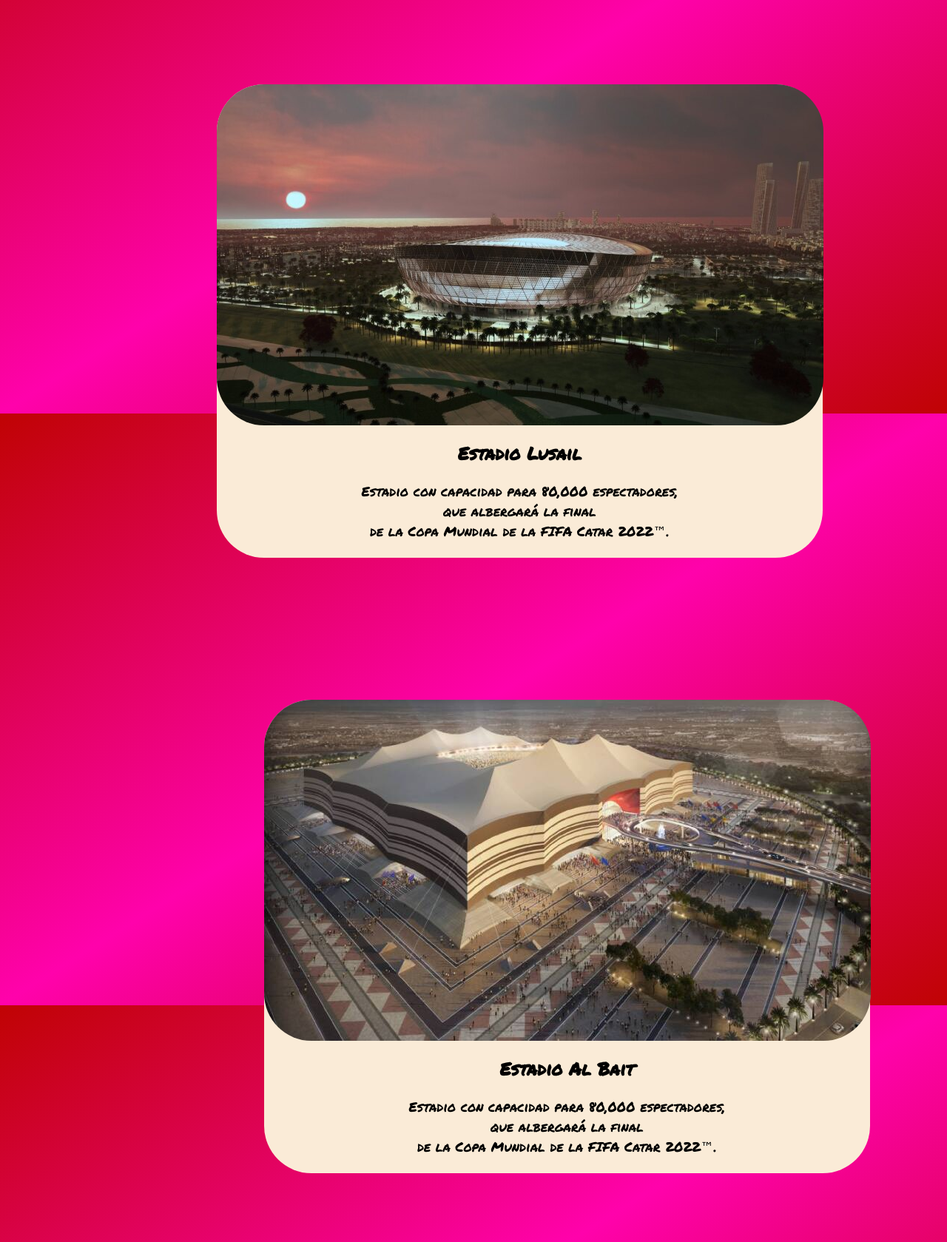
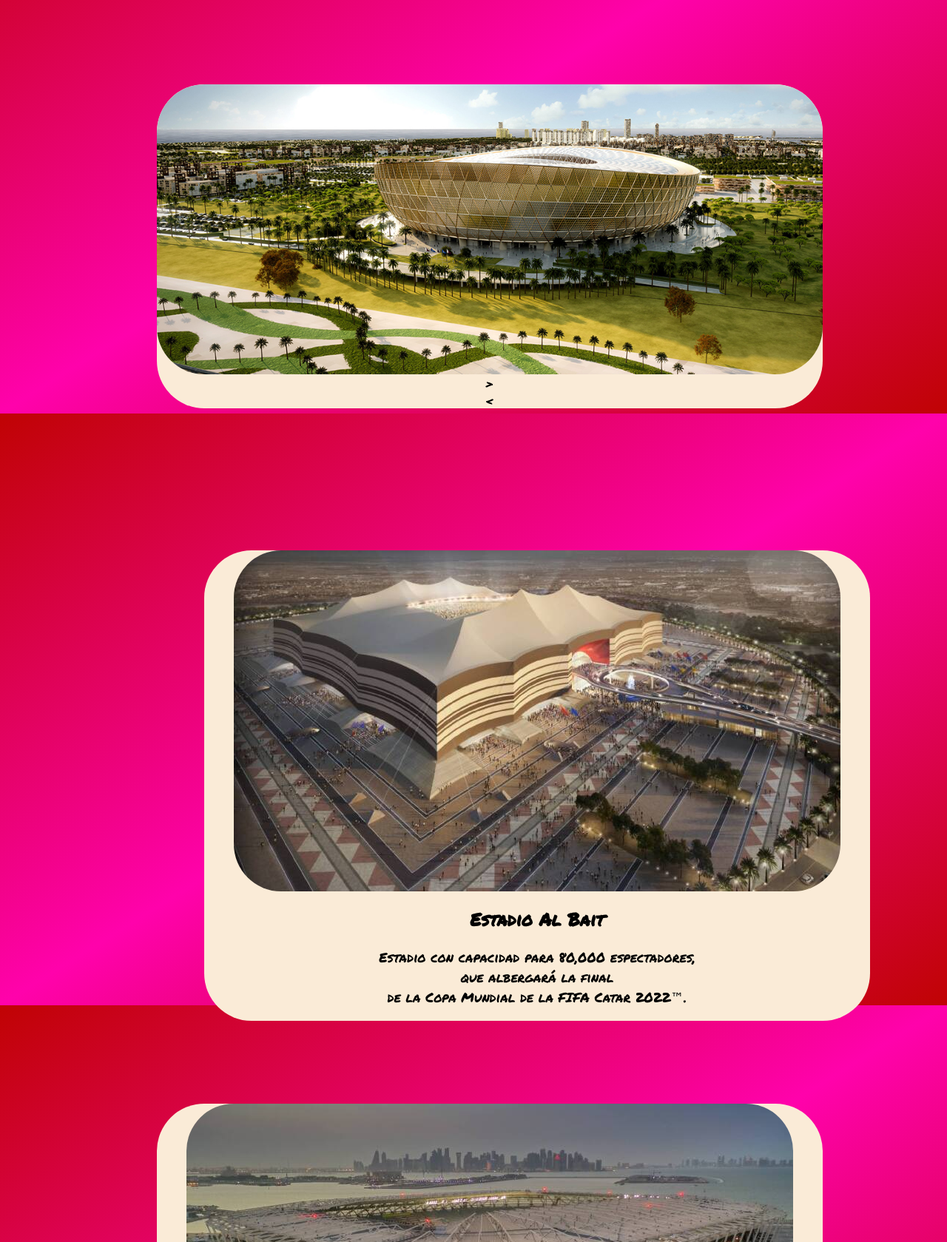
Before and after one commit to FeduuML/qatarclic, a PHP site: page /qatarclic/main/sobreqatar/Estadios/Estadios.php in a window 1280 px wide. Shown: the part 241-1920 px from the top of the page at 74% size. Run offline with PHP 8.4, Linux system fonts and the light colour scheme.

Commit message:
Pagina Estadios
Galeria carrousel

```diff
--- a/main/sobreqatar/Estadios/Estadios.css
+++ b/main/sobreqatar/Estadios/Estadios.css
@@ -10,21 +10,61 @@
 
 
 .caja{
+    width: 98%;
+    max-width: 900px;
     margin-top: 25rem;
     transition: box-shadow 0.3s ease;
     background-color: antiquewhite;
-    height: 40rem;
-    width: 51.2rem;
     border-radius: 4rem;
     display: inline;
     float: right;
-    cursor: pointer;
-
-
+    overflow: hidden;
+    position: relative;
 }
 .caja:hover{
     box-shadow: 0rem 0.4rem 0.8rem rgba(0,0,0,0.4);
 }
+
+.caja-slider{
+    display: flex;
+    height: 50%;
+    width: 300%;
+    margin-left: -100%;
+}
+
+.slider-section{
+    width: 100%;
+}
+.slider-img{
+    display: block;
+    width: 100%;
+    height: 100%;
+    object-fit: cover;
+}
+.slider-btn{
+position: absolute;
+width: 40px;
+height: 40px;
+background: rgba(0,0,0,0.7);
+top: 50%;
+transform: translateY(-50%);
+font-size: 30px;
+font-weight: bold;
+font-family: 'roboto';
+text-align: center;
+border-radius: 50%;
+cursor: pointer;
+}
+.slider-btn:hover{
+background:#ffff;
+}
+.slider-btn-left{
+left: 10px;
+}
+.slider-btn-right{
+right: 10px;
+}
+
 
 
 
--- a/main/sobreqatar/Estadios/Estadios.php
+++ b/main/sobreqatar/Estadios/Estadios.php
@@ -93,12 +93,29 @@
 
     <section>
         <div class="caja" id="left">
-            <div class"caja-slider" id="slider">
-            <img id=photo src="qatar-fotos/lusail_estadio.jpg">
+
+            <div class="caja-slider" id="slider">
+
+
+                <div class="slider-section">
+                    <img id=photo src="qatar-fotos/lusail_estadio2.jpg" alt="" class="slider-img">
+                </div>
+                <div class="slider-section">
+                    <img id=photo src="qatar-fotos/lusail_estadio3.jpg" alt="" class="slider-img">
+                </div>
+                <div class="slider-section">
+                    <img id=photo src="qatar-fotos/lusail_estadio.jpg" alt="" class="slider-img">
+                </div>
+
+
             </div>
-            <h2>Estadio Lusail</h2>
-            <p> Estadio con capacidad para 80,000 espectadores,<br> que albergará la final <br>de la Copa Mundial de la FIFA Catar 2022™.</p>
+
+            <div class=".slider-btn slider-btn-right" id="btn-right">&#62</div>
+            <div class=".slider-btn slider-btn-left" id="btn-left">&#60</div>
+            <!--<h2>Estadio Lusail</h2>
+            <p> Estadio con capacidad para 80,000 espectadores,<br> que albergará la final <br>de la Copa Mundial de la FIFA Catar 2022™.</p>-->
         </div>
+        <script src="estadios.js"></script>
 
         <div class="caja" id="right">
             <img id=photo src="qatar-fotos/al_bait_estadio.jpg">
--- /dev/null
+++ b/main/sobreqatar/Estadios/estadios.js
@@ -0,0 +1,23 @@
+const slider= document.querySelector("#slider");
+let sliderSection = document.querySelectorAll("slider-section");
+let sliderSectionLast = sliderSection[sliderSection.lenght -1];
+
+const btnleft= document.querySelector("#btn-left");
+const btnright= document.querySelector("#btn-right");
+
+slider.insertAdjacentElement('afterbegin')
+
+function next(){
+    let sliderSectionFirst = document.querySelectorAll("slider-section")[0];
+    slider.stile.marginLeft = "-200%";
+    slider.stile.transition ="all 0.5s";
+    setTimeout(function(){
+        slider.style.transition = "none";
+        slider.insertAdjacentElement('beforeend',sliderSectionfirst);
+        slider.style.marginleft = "-100%"
+    },500);
+}
+
+btnright.addEventListener('click',function(){
+    Next();
+});
```
